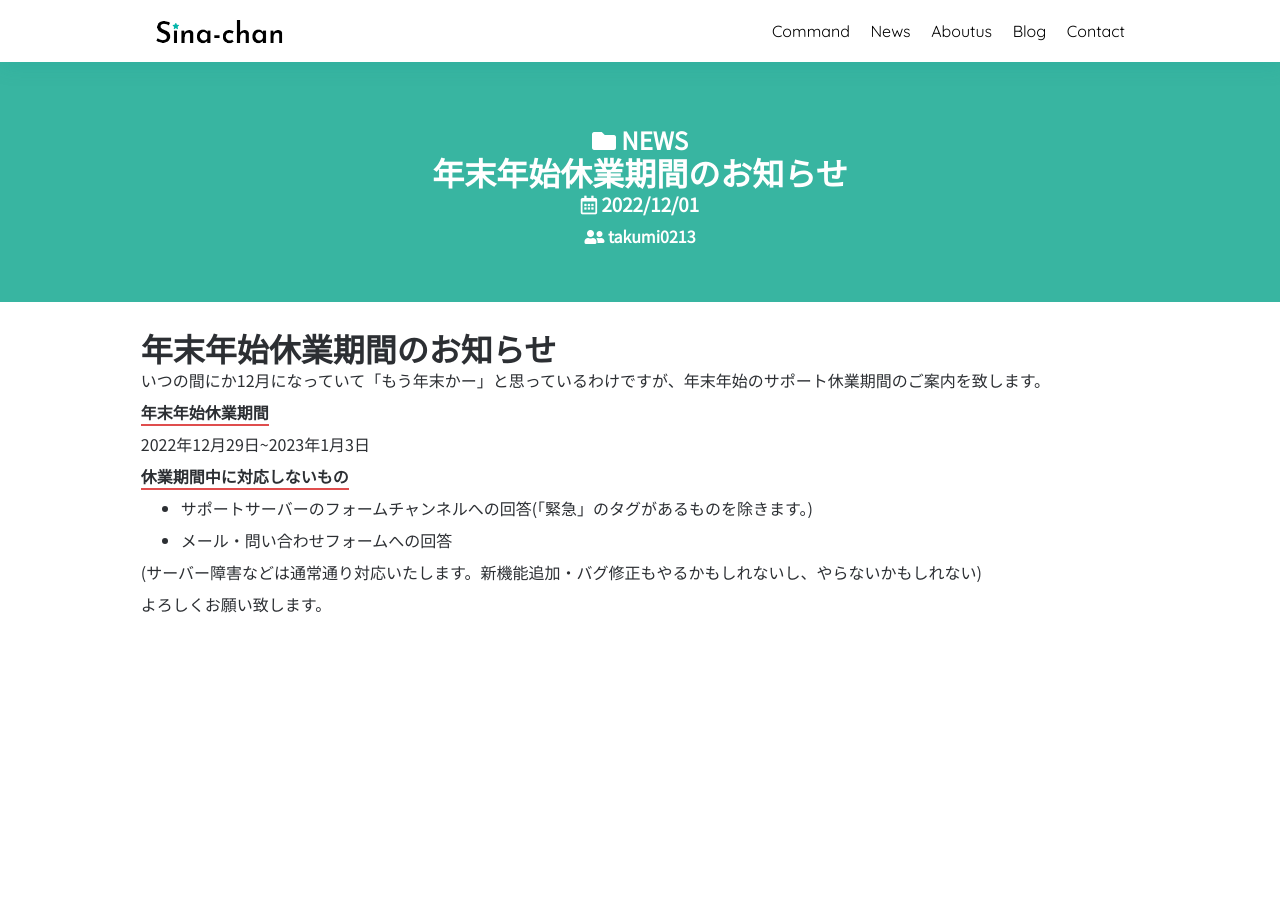
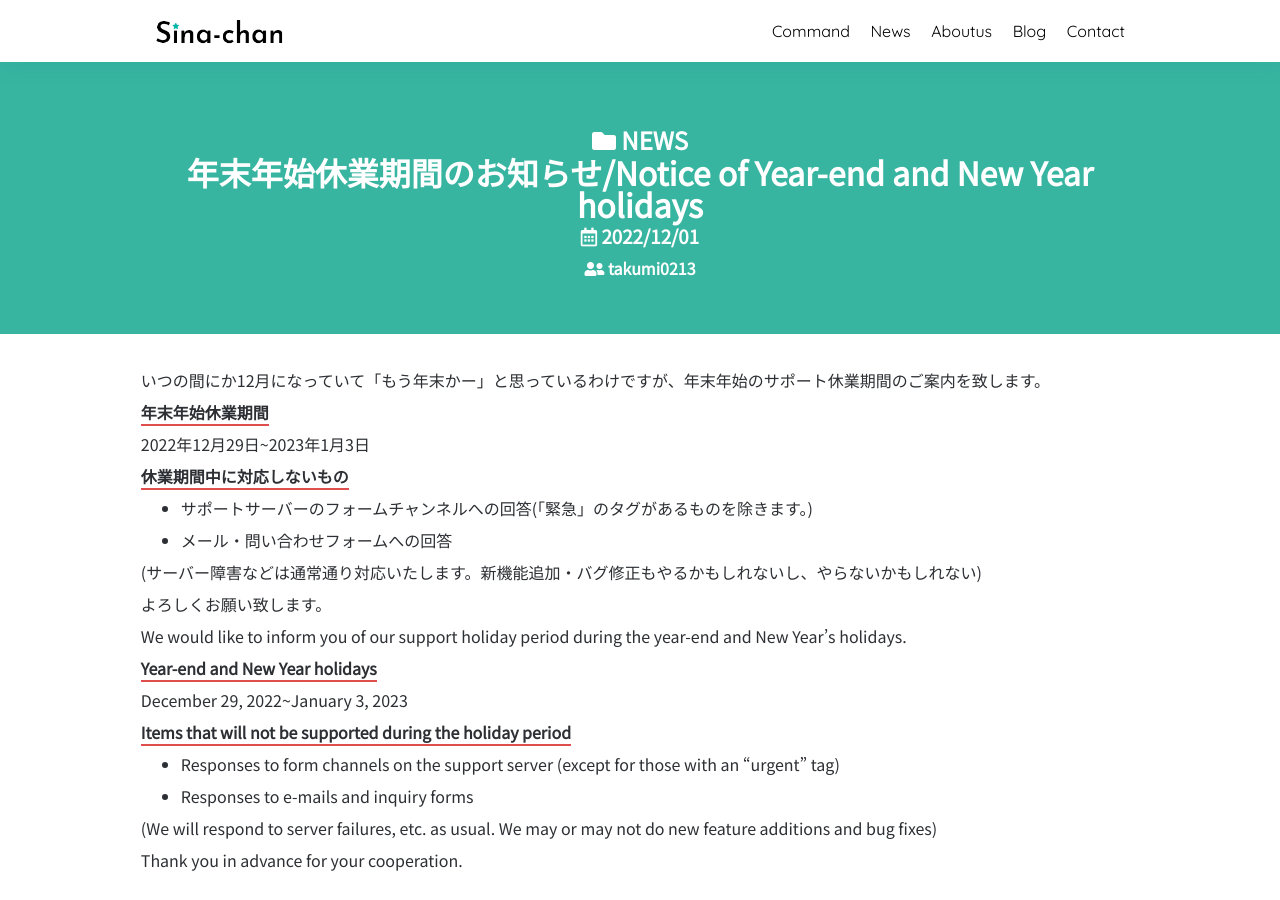
Before and after one commit to SinaKitagami/sinakitagami.github.io, a Jekyll site: the page built from _posts/NEWS/2022-12-01-holiday-info.md, in a window 1280 px wide and 900 px high. Built offline with Jekyll 4.4.1, drawn with Linux system fonts in a browser that asks for light colours; nearby versions of some CDN libraries.

Commit message:
英語版の追加

```diff
--- a/_posts/NEWS/2022-12-01-holiday-info.md
+++ b/_posts/NEWS/2022-12-01-holiday-info.md
@@ -1,13 +1,11 @@
 ---
 layout: post
-title: 年末年始休業期間のお知らせ
+title: 年末年始休業期間のお知らせ/Notice of Year-end and New Year holidays
 categories:
 - NEWS
 date: 2022-12-01 16:40:00 +09:00
 author: takumi0213
 ---
-# 年末年始休業期間のお知らせ
-
 いつの間にか12月になっていて「もう年末かー」と思っているわけですが、年末年始のサポート休業期間のご案内を致します。
 
 __年末年始休業期間__
@@ -21,3 +19,17 @@ __休業期間中に対応しないもの__
 (サーバー障害などは通常通り対応いたします。新機能追加・バグ修正もやるかもしれないし、やらないかもしれない)
 
 よろしくお願い致します。
+
+We would like to inform you of our support holiday period during the year-end and New Year's holidays.
+
+__Year-end and New Year holidays__
+
+December 29, 2022~January 3, 2023
+
+__Items that will not be supported during the holiday period__
+- Responses to form channels on the support server (except for those with an "urgent" tag)
+- Responses to e-mails and inquiry forms
+
+(We will respond to server failures, etc. as usual. We may or may not do new feature additions and bug fixes)
+
+Thank you in advance for your cooperation.
```
